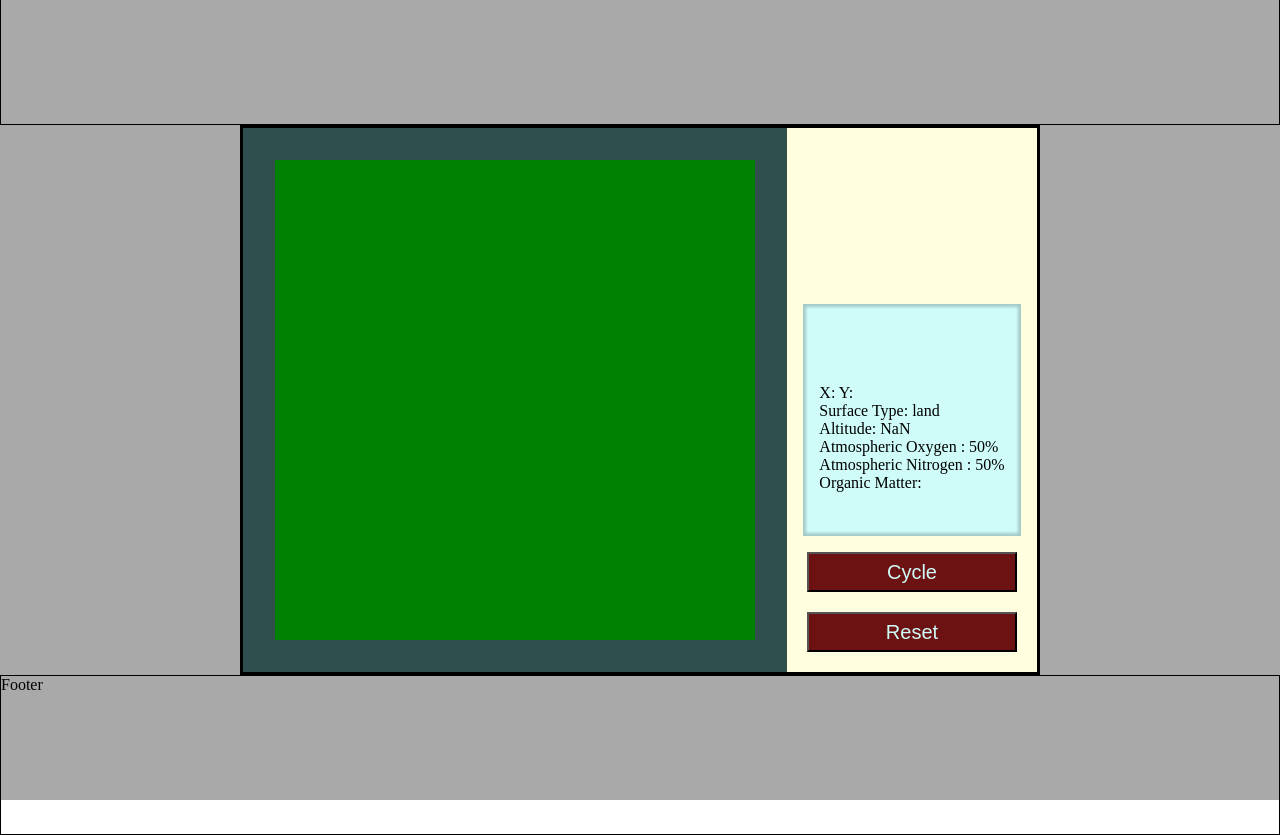
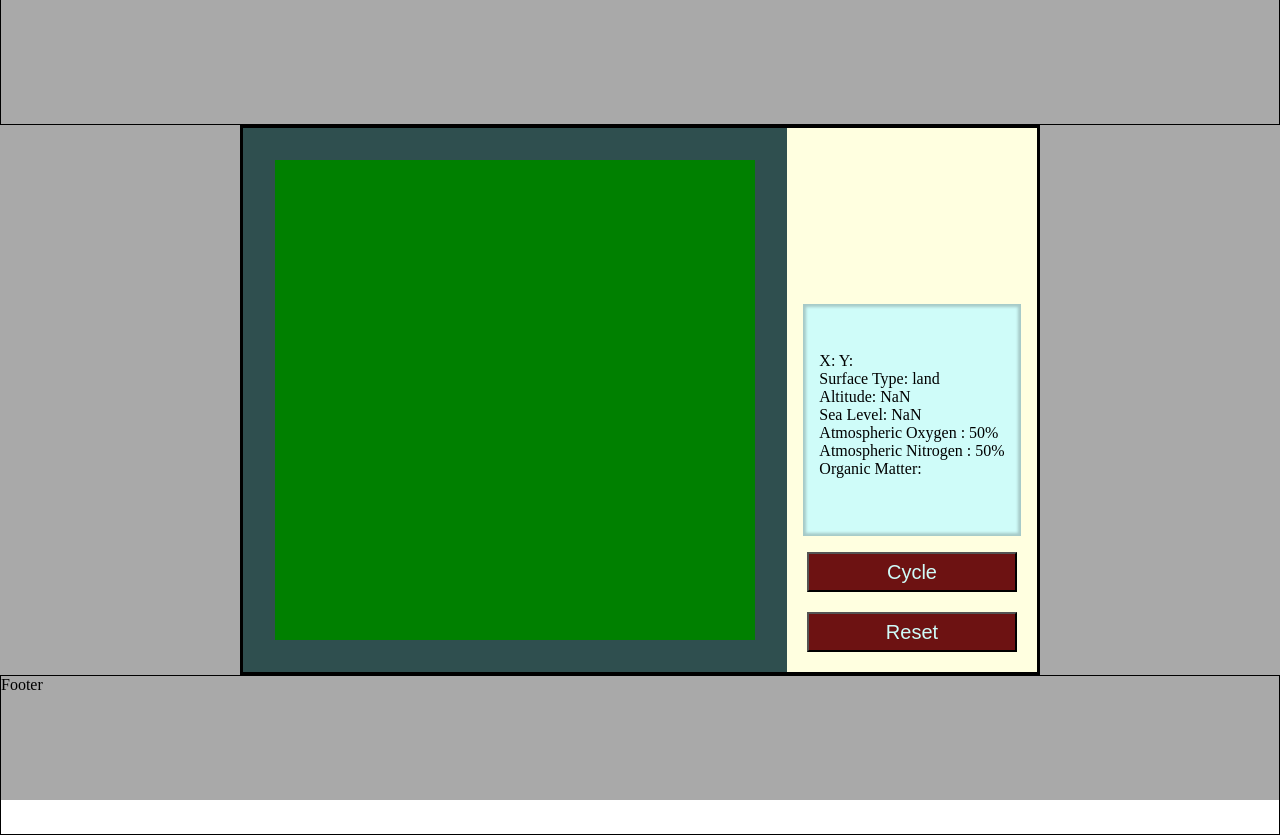
Before and after one commit to mtleonardjr/cycle-v1, a React (Create React App) app: page / in a window 1280 px wide. Built offline with nearby package versions, Linux system fonts and the light colour scheme.

Commit message:
adjusted displayed info

```diff
--- a/src/App.css
+++ b/src/App.css
@@ -64,7 +64,7 @@
 }
 
 .info-item-top {
-  margin-top: 5em;
+  margin-top: 3em;
   padding: 0 1em 0;
 }
 
--- a/src/components/Info.js
+++ b/src/components/Info.js
@@ -7,7 +7,9 @@ const Info = ({ data, cycleFunc, resetFunc }) => {
             <div className='info-item-container'>
                 <div className='info-item-top'>X: {data.xPos} Y: {data.yPos}</div>
                 <div className='info-item'>Surface Type: {data.surface.surfaceType}</div>
-                <div className='info-item'>{data.surface.surfaceType === "land" ? "Altitude: " + Math.round(data.surface.altitude) : "Sea Level: " + Math.round(data.surface.waterLevel)}</div>
+                {/* <div className='info-item'>{data.surface.surfaceType === "land" ? "Altitude: " + Math.round(data.surface.altitude) : "Sea Level: " + Math.round(data.surface.waterLevel)}</div> */}
+                <div className='info-item'>{"Altitude: " + Math.round(data.surface.altitude)}</div>
+                <div className='info-item'>{"Sea Level: " + Math.round(data.surface.waterLevel)}</div>
                 <div className='info-item'>Atmospheric Oxygen : {data.atmosphere.oxygen*100}%</div>
                 <div className='info-item'>Atmospheric Nitrogen : {data.atmosphere.nitrogen*100}%</div>
                 <div className='info-item'>Organic Matter: {data.uGround.organicSoil}</div>
```
